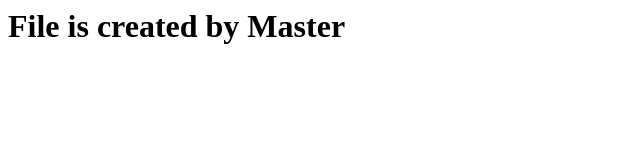
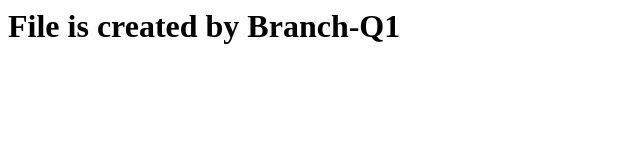
Before and after one commit to Er-Mahesh-Patil/httpdserver, a plain HTML site: page index.html in a window 1280 px wide. Shown: the whole page, without its empty margins (0-640 px from the left). Drawn offline with Linux system fonts and the light colour scheme.

Commit message:
Index file is added by Branch-Q1

```diff
--- a/index.html
+++ b/index.html
@@ -1,3 +1,3 @@
 
 
-<h1>File is created by Master</h1>
+<h1>File is created by Branch-Q1</h1>
```
